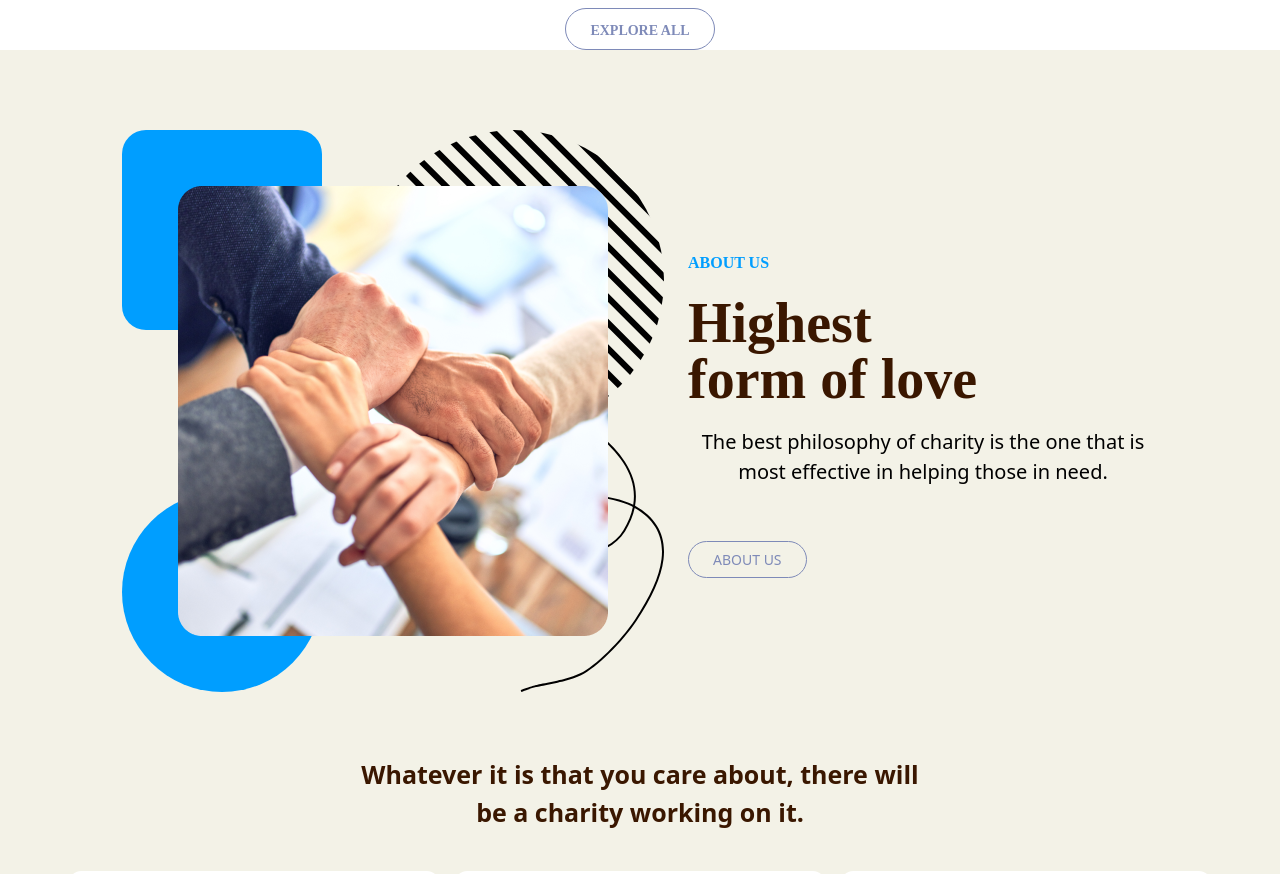
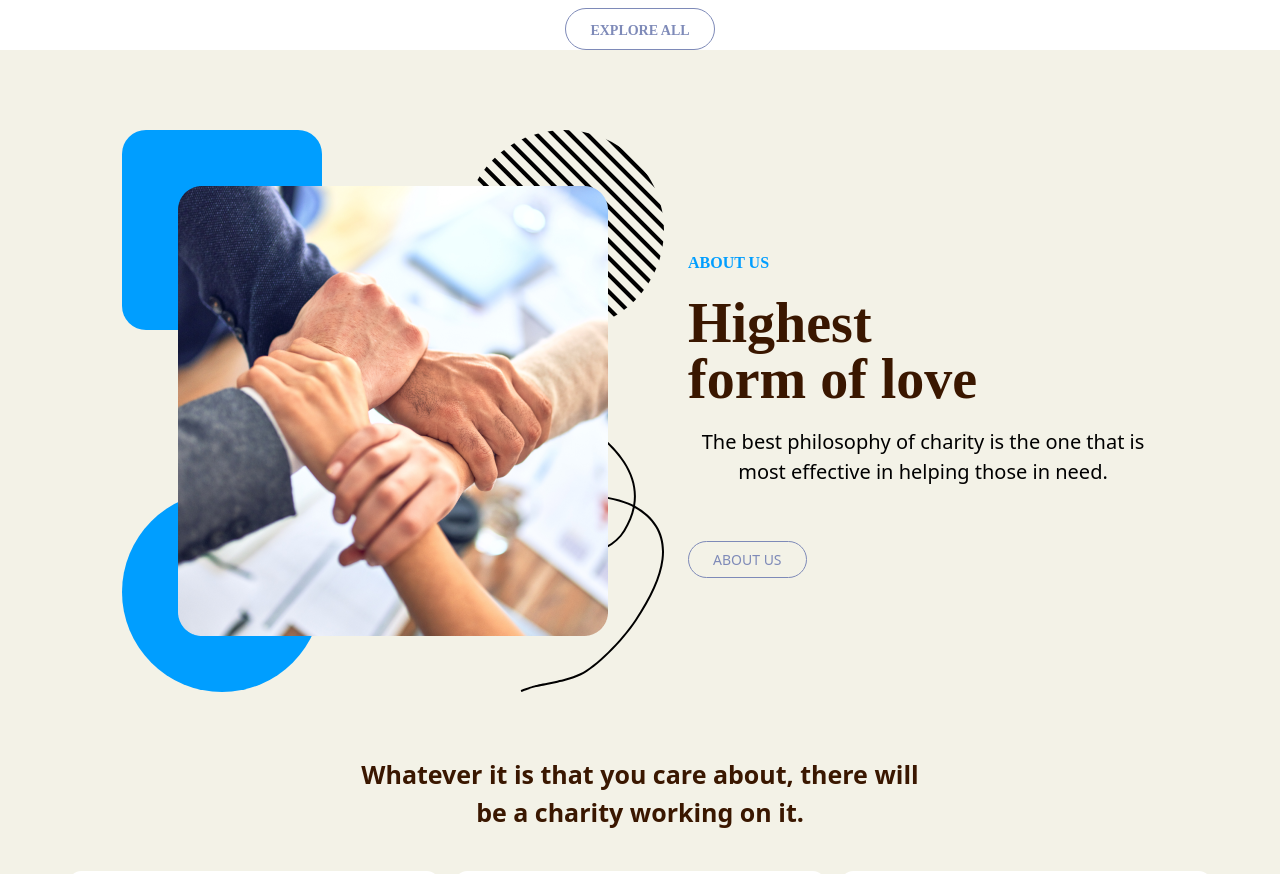
Before and after one commit to hcoretech/childrenOfwar, a Next.js app: page /home in a window 1280 px wide. Shown: the part 2360-3234 px from the top of the page. Built offline with nearby package versions, Linux system fonts and the light colour scheme.

Commit message:
new commit

```diff
--- a/app/(root)/home/page.tsx
+++ b/app/(root)/home/page.tsx
@@ -251,10 +251,10 @@ export default function Page(){
                    </div>
 
                     <div className="absolute right-0 bottom-0">
-                        <Image src="/Path.svg" width={800} height={400} alt="path" priority className="w-auto max-sm:w-[60px] h-auto  "/>
+                        <Image src="/Path.svg" width={600} height={400} alt="path" priority className="w-auto max-sm:w-[60px] h-auto  "/>
                     </div>
                     <div className="absolute top-0  right-0  ">
-                        <Image src="/Shape.svg" width={800} height={400} alt="shape" priority className="w-auto  max-sm:h-auto h-[300px] "/>
+                        <Image src="/Shape.svg" width={600} height={400} alt="shape" priority className="w-auto h-[200px]  max-sm:h-auto  "/>
                     </div>
 
                    <div className="p-14">
```
